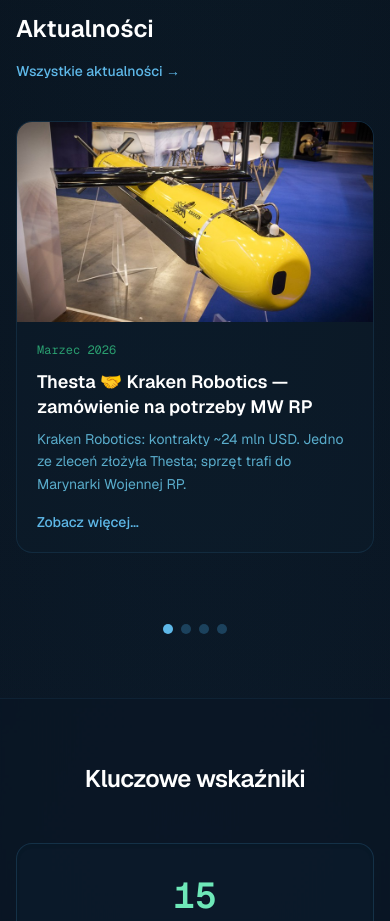
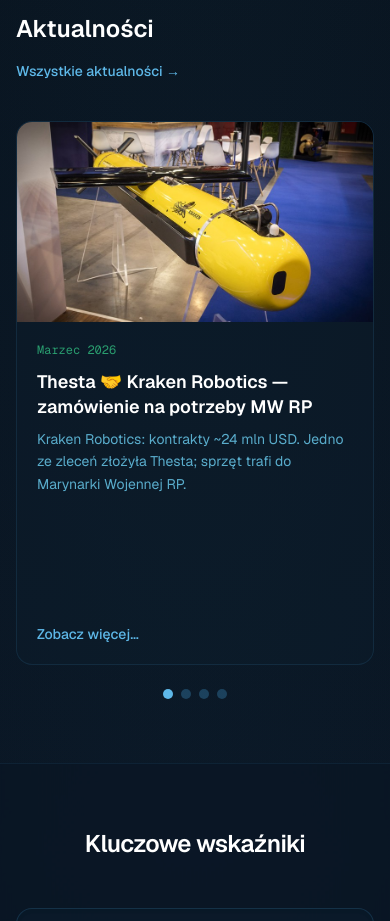
Before and after one commit to maniek-wq/Thesta_Next, a Next.js app: page / in a window 390 px wide. Shown: the part 1800-2721 px from the top of the page. Built offline with nearby package versions, Linux system fonts and the light colour scheme.

Commit message:
Resposnisviness of news on main page

```diff
--- a/components/home/home-news.tsx
+++ b/components/home/home-news.tsx
@@ -52,11 +52,14 @@
   item,
   itemIndex,
   seeMoreLabel,
+  carouselSlide,
   onSeeMore,
 }: {
   item: NewsItem;
   itemIndex: number;
   seeMoreLabel: string;
+  /** Karuzela (np. mobile): stała wysokość slajdu + skrót tekstu. */
+  carouselSlide?: boolean;
   onSeeMore: (index: number) => void;
 }) {
   const img = getNewsItemImage(item.imageKey);
@@ -67,10 +70,18 @@
       <NewsCardMedia image={img} alt={alt} />
       <div className="flex min-h-0 flex-1 flex-col p-5 sm:p-6">
         <time className="font-mono text-xs text-sonar-dim">{item.date}</time>
-        <h3 className="mt-3 text-lg font-semibold leading-snug text-white">
+        <h3
+          className={`mt-3 text-lg font-semibold leading-snug text-white ${
+            carouselSlide ? "line-clamp-3" : ""
+          }`}
+        >
           {item.title}
         </h3>
-        <p className="mt-2 flex-1 text-sm leading-relaxed text-sea-300">
+        <p
+          className={`mt-2 flex-1 text-sm leading-relaxed text-sea-300 ${
+            carouselSlide ? "line-clamp-5 sm:line-clamp-6" : ""
+          }`}
+        >
           {item.excerpt}
         </p>
         <button
@@ -216,12 +227,12 @@
                   ref={(node) => {
                     pageRefs.current[pageIdx] = node;
                   }}
-                  className="w-full min-w-0 shrink-0 grow-0 snap-center snap-always basis-full lg:flex lg:min-h-[min(32rem,72vh)] lg:flex-col"
+                  className="w-full min-w-0 shrink-0 grow-0 snap-center snap-always basis-full max-lg:flex max-lg:min-h-[min(72dvh,34rem)] max-lg:flex-col lg:flex lg:min-h-[min(32rem,72vh)] lg:flex-col"
                 >
                   <div
                     className={
                       slidesPerView === 1
-                        ? "grid grid-cols-1 gap-6"
+                        ? "w-full max-lg:flex max-lg:min-h-0 max-lg:flex-1 max-lg:flex-col"
                         : "grid grid-cols-1 gap-6 lg:h-full lg:min-h-0 lg:flex-1 lg:grid-cols-3 lg:content-stretch"
                     }
                   >
@@ -232,14 +243,15 @@
                           key={globalIndex}
                           className={
                             slidesPerView === 1
-                              ? "min-w-0"
-                              : "flex min-h-0 h-full min-w-0 flex-col"
+                              ? "flex min-w-0 max-lg:min-h-0 max-lg:flex-1 max-lg:flex-col max-lg:items-stretch"
+                              : "flex h-full min-h-0 min-w-0 flex-col"
                           }
                         >
                           <NewsCard
                             item={it}
                             itemIndex={globalIndex}
                             seeMoreLabel={news.seeMore}
+                            carouselSlide={slidesPerView === 1}
                             onSeeMore={setOpenIndex}
                           />
                         </div>
```
